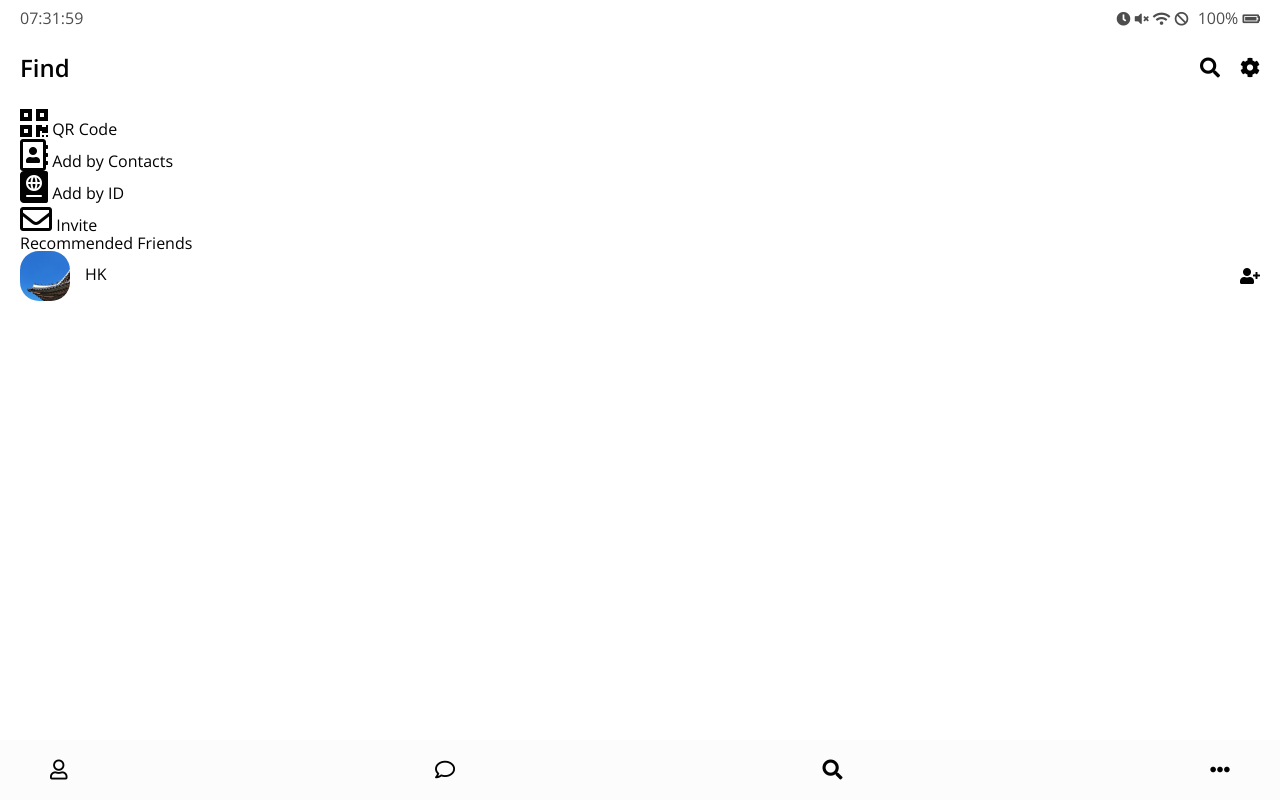
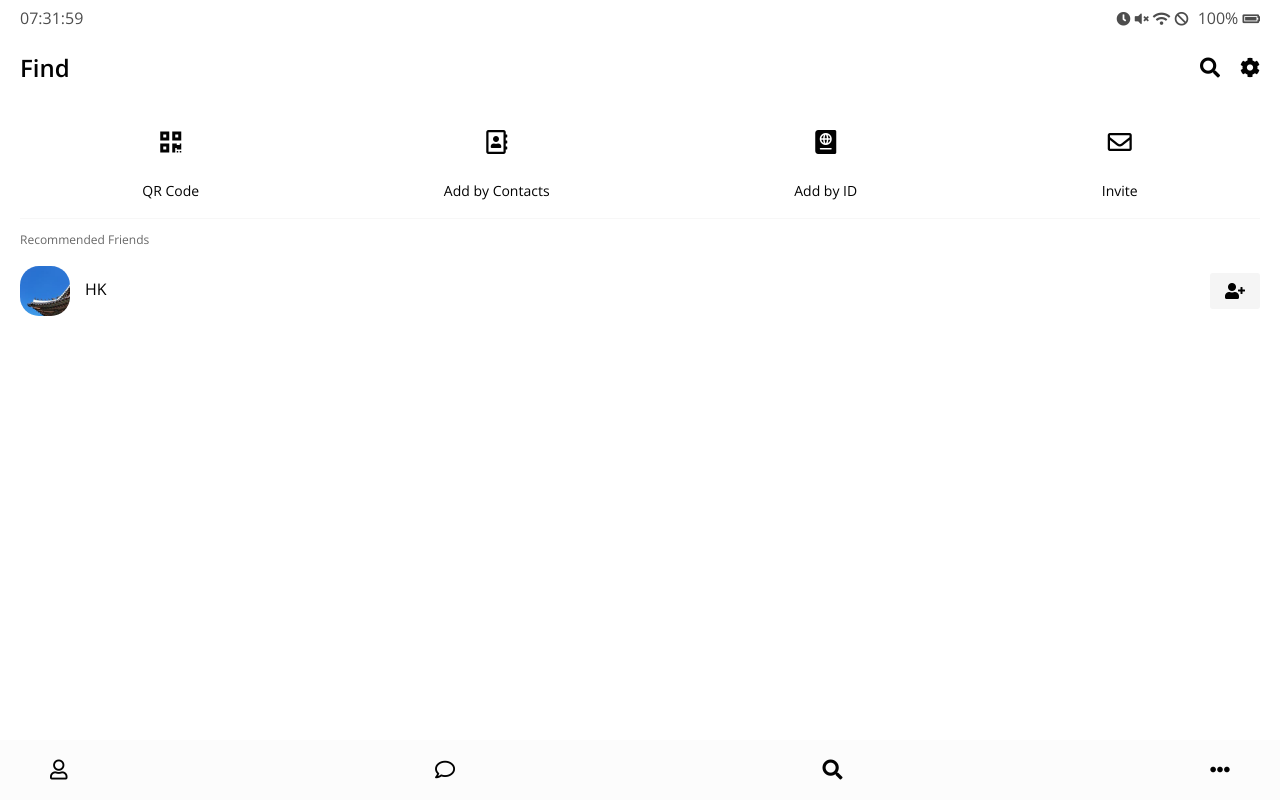
Before and after one commit to lhk3337/kakao-clone-2.0, a plain HTML site: page find.html in a window 1280 px wide. Drawn offline with nearby package versions, Linux system fonts and the light colour scheme.

Commit message:
find.css_done

```diff
--- /dev/null
+++ b/css/find.css
@@ -0,0 +1,47 @@
+.find {
+  margin-top: 50px;
+}
+
+.find .find__header-list {
+  display: flex;
+  justify-content: space-around;
+}
+
+.find .header-btn {
+  display: flex;
+  flex-direction: column;
+  align-items: center;
+}
+
+.find .header-btn__title {
+  display: block;
+}
+
+.find .header-btn__title {
+  margin-top: 30px;
+  font-size: 14px;
+}
+
+.find .header-btn__icon {
+  font-size: 12px;
+}
+
+.find .find__recommended {
+  margin-top: 20px;
+  padding-top: 15px;
+  border-top: 1px solid #f7f7f7;
+}
+.find .find__title {
+  font-size: 12px;
+  opacity: 0.6;
+  margin-bottom: 20px;
+}
+
+.find .friend__add-btn {
+  display: flex;
+  justify-content: center;
+  align-items: center;
+  background-color: #f5f5f5;
+  padding: 10px 15px;
+  border-radius: 3px;
+}
--- a/css/styles.css
+++ b/css/styles.css
@@ -5,6 +5,7 @@
 @import "nav-bar.css";
 @import "friend.css";
 @import "friends.css";
+@import "find.css";
 * {
   box-sizing: border-box;
 }
```
